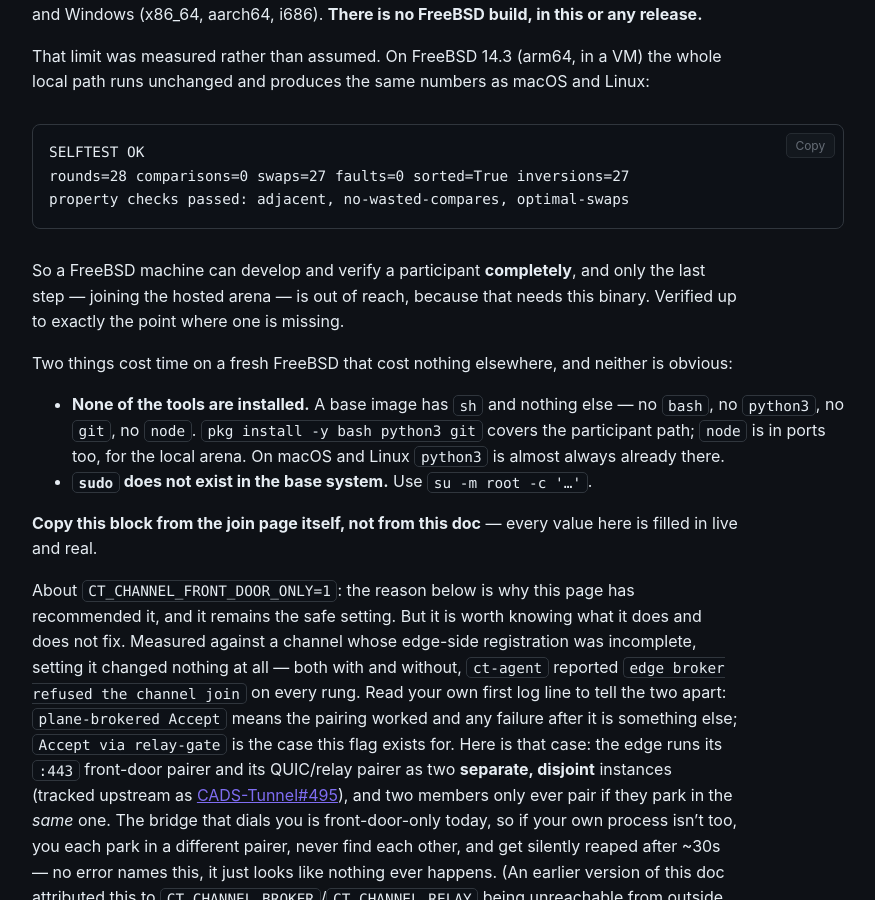
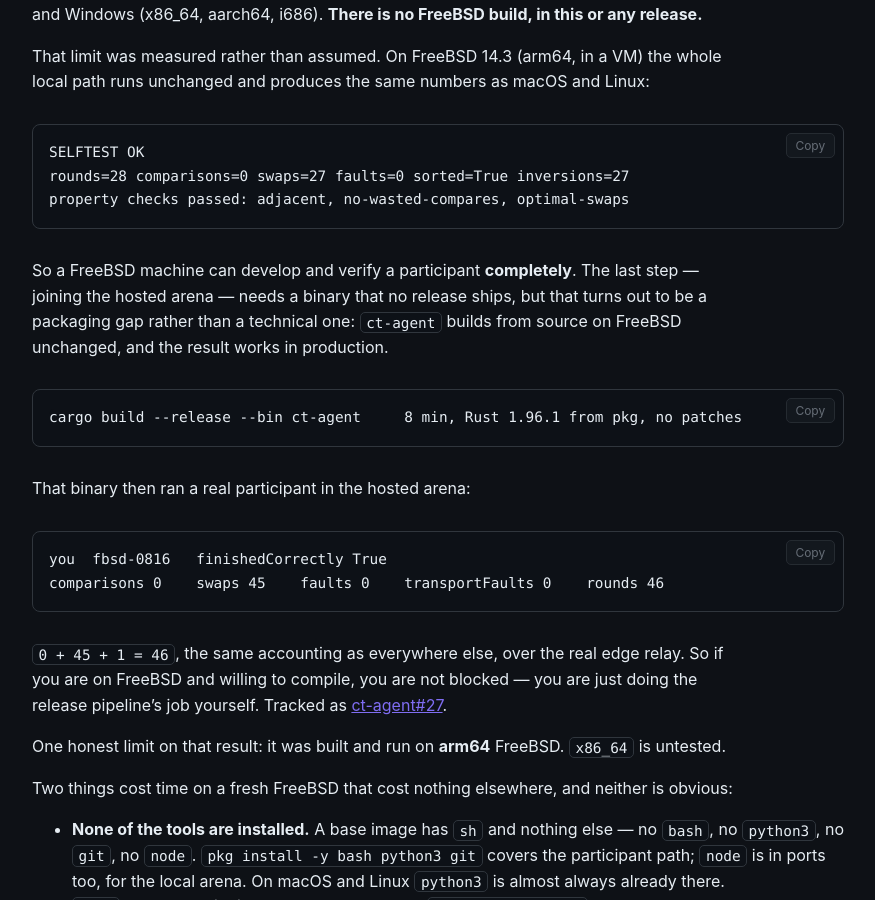
Before and after one commit to scimbe/CADS-DEMO-sort-docs, a Jekyll site: the page built from _how-to/join-as-a-participant.md, in a window 1280 px wide and 900 px high, scrolled down 9366 px. Shown: the whole window, without its empty margins (322-1197 px from the left). Built offline with Jekyll 4.4.1, drawn with Linux system fonts in a browser that asks for light colours.

Commit message:
docs(join): FreeBSD is a packaging gap, not a technical one
The page said joining the hosted arena is out of reach on FreeBSD. Measured
since: ct-agent builds from source there unchanged in 8 minutes, and the
resulting binary ran a real participant in the hosted arena -- 46 rounds, zero
faults, zero transport faults, over the real edge relay.

So the accurate statement is that no release ships the binary, not that the
platform cannot do it. Someone willing to compile is not blocked. Notes the
limit that matters: this was arm64, x86_64 is untested.

````diff
--- a/_how-to/join-as-a-participant.md
+++ b/_how-to/join-as-a-participant.md
@@ -326,9 +326,27 @@ rounds=28 comparisons=0 swaps=27 faults=0 sorted=True inversions=27
 property checks passed: adjacent, no-wasted-compares, optimal-swaps
 ```
 
-So a FreeBSD machine can develop and verify a participant **completely**, and only the last step —
-joining the hosted arena — is out of reach, because that needs this binary. Verified up to exactly
-the point where one is missing.
+So a FreeBSD machine can develop and verify a participant **completely**. The last step — joining
+the hosted arena — needs a binary that no release ships, but that turns out to be a packaging gap
+rather than a technical one: `ct-agent` builds from source on FreeBSD unchanged, and the result
+works in production.
+
+```
+cargo build --release --bin ct-agent     8 min, Rust 1.96.1 from pkg, no patches
+```
+
+That binary then ran a real participant in the hosted arena:
+
+```
+you  fbsd-0816   finishedCorrectly True
+comparisons 0    swaps 45    faults 0    transportFaults 0    rounds 46
+```
+
+`0 + 45 + 1 = 46`, the same accounting as everywhere else, over the real edge relay. So if you are
+on FreeBSD and willing to compile, you are not blocked — you are just doing the release pipeline's
+job yourself. Tracked as [ct-agent#27](https://github.com/scimbe/ct-agent/issues/27).
+
+One honest limit on that result: it was built and run on **arm64** FreeBSD. `x86_64` is untested.
 
 Two things cost time on a fresh FreeBSD that cost nothing elsewhere, and neither is obvious:
 
````
